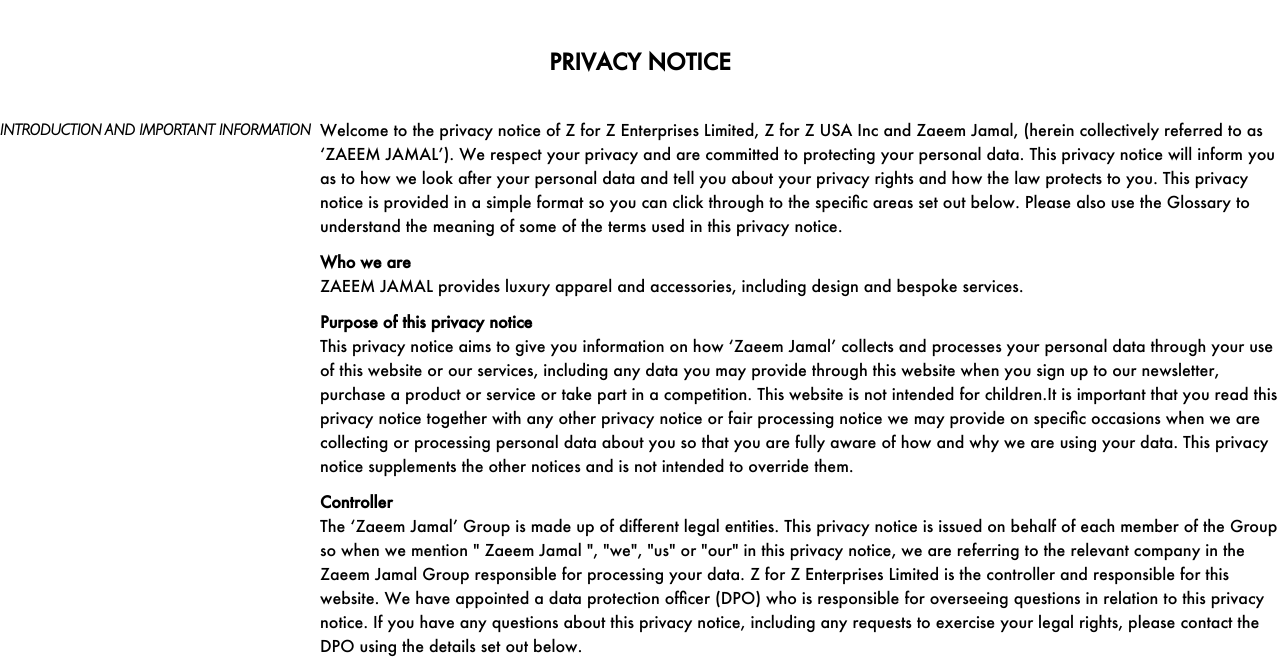
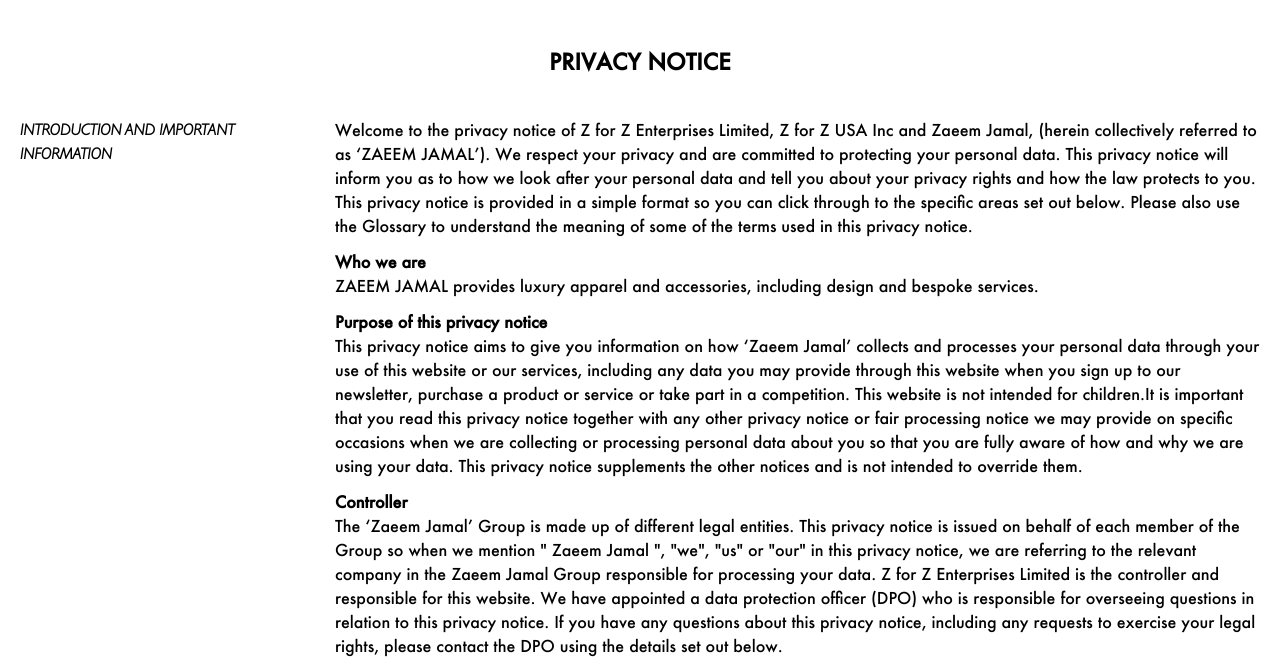
Before and after one commit to bglobal/zjweb, a website: page dist/legal.html in a window 1280 px wide. Shown: the part 123-790 px from the top of the page. Drawn offline with Linux system fonts and the light colour scheme.

Commit message:
padding add in legal page

```diff
--- a/dist/legal.html
+++ b/dist/legal.html
@@ -41,12 +41,12 @@
         </div>
     </div>
     <div class="pb-5">
-        <div class="container m-auto">
+        <div class="container m-auto px-5">
             <div class="">
                 <h1 class="text-center py-10 text-[22px] font-bold">PRIVACY NOTICE</h1>
             </div>
             <div class="flex flex-col gap-10">
-                <div class="grid grid-cols-4">
+                <div class="grid grid-cols-4 gap-5">
                     <div class="md:col-span-1 col-span-4">
                         <h2 class="font-gill font-bold">INTRODUCTION AND IMPORTANT INFORMATION</h2>
                     </div>
```
